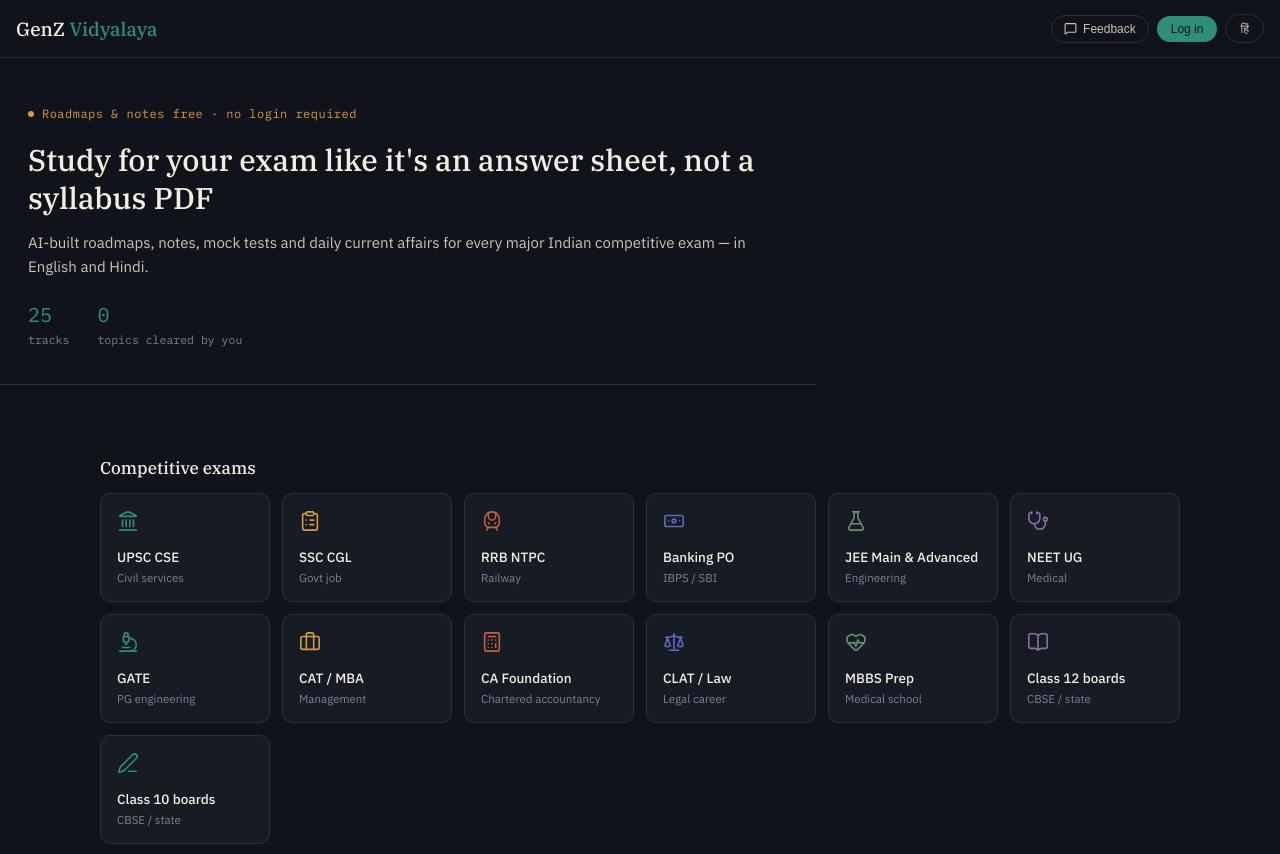
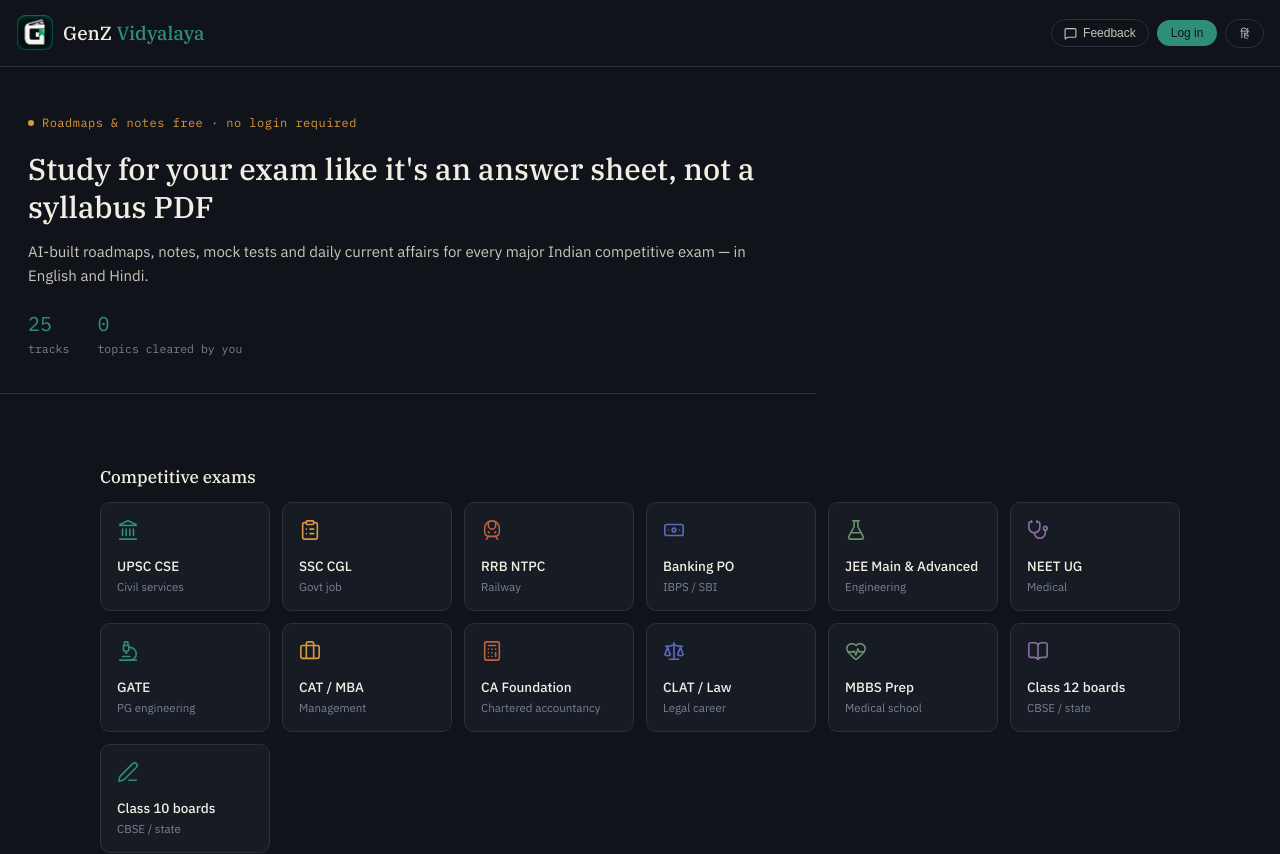
Before and after one commit to lensscapeclicks-maker/GenZ-Vidyalaya, a React (Create React App) app in the folder frontend/: page / in a window 1280 px wide. Shown: the top 854 px of the page. Built offline with nearby package versions, Linux system fonts and the light colour scheme.

Commit message:
Add GenZ Vidyalaya branding and logo

```diff
--- a/frontend/public/index.html
+++ b/frontend/public/index.html
@@ -2,14 +2,14 @@
 <html lang="en">
   <head>
     <meta charset="utf-8" />
-    <link rel="icon" href="%PUBLIC_URL%/favicon.ico" />
+    <link rel="icon" type="image/png" href="%PUBLIC_URL%/branding/genz-vidyalaya-logo.png" />
     <meta name="viewport" content="width=device-width, initial-scale=1" />
     <meta name="theme-color" content="#000000" />
     <meta
       name="description"
-      content="Web site created using create-react-app"
+     content="GenZ Vidyalaya — affordable, AI-powered learning for students preparing for exams and skills."
     />
-    <link rel="apple-touch-icon" href="%PUBLIC_URL%/logo192.png" />
+   <link rel="apple-touch-icon" href="%PUBLIC_URL%/branding/genz-vidyalaya-logo.png" />
     <!--
       manifest.json provides metadata used when your web app is installed on a
       user's mobile device or desktop. See https://developers.google.com/web/fundamentals/web-app-manifest/
@@ -24,7 +24,8 @@
       work correctly both with client-side routing and a non-root public URL.
       Learn how to configure a non-root public URL by running `npm run build`.
     -->
-    <title>React App</title>
+  <title>GenZ Vidyalaya</title>
+
     <link rel="preconnect" href="https://fonts.googleapis.com">
 <link href="https://fonts.googleapis.com/css2?family=IBM+Plex+Serif:wght@400;500;600&family=IBM+Plex+Sans:wght@400;500;600&family=IBM+Plex+Mono:wght@400;500&display=swap" rel="stylesheet">
   </head>
--- a/frontend/src/App.js
+++ b/frontend/src/App.js
@@ -679,7 +679,16 @@
     return (
       <div style={s.app}>
         <nav style={s.nav}>
-          <div style={s.logo}>GenZ <span style={{ color: C.teal }}>Vidyalaya</span></div>
+          <div style={s.brand}>
+  <img
+    src="/branding/genz-vidyalaya-logo.png"
+    alt="GenZ Vidyalaya"
+    style={s.brandLogo}
+  />
+  <span style={s.brandText}>
+    GenZ <span style={{ color: C.teal }}>Vidyalaya</span>
+  </span>
+</div>
           <div style={s.navRight}>
             <button style={s.feedbackNavBtn} onClick={() => setShowFeedback(true)}>
               <MessageSquare size={13} /> Feedback
@@ -1429,7 +1438,25 @@
 
   nav: { display: 'flex', alignItems: 'center', justifyContent: 'space-between', padding: '14px 16px', borderBottom: `1px solid ${C.hairline}`, gap: '10px' },
   navRight: { display: 'flex', alignItems: 'center', gap: '8px', flexShrink: 0 },
-  logo: { fontFamily: "'IBM Plex Serif', serif", fontWeight: 500, fontSize: '19px' },
+ brand: {
+  display: 'flex',
+  alignItems: 'center',
+  gap: '9px',
+  fontFamily: "'IBM Plex Serif', serif",
+  fontWeight: 500,
+  fontSize: '19px',
+},
+
+brandLogo: {
+  width: '38px',
+  height: '38px',
+  objectFit: 'contain',
+  display: 'block',
+},
+
+brandText: {
+  whiteSpace: 'nowrap',
+},
   langToggle: { padding: '6px 14px', background: 'transparent', border: `1px solid ${C.hairline}`, borderRadius: '16px', color: C.chalkDim, cursor: 'pointer', fontSize: '12px', fontFamily: "'IBM Plex Mono', monospace" },
 
   feedbackNavBtn: { display: 'flex', alignItems: 'center', gap: '6px', padding: '6px 12px', background: 'transparent', border: `1px solid ${C.hairline}`, borderRadius: '16px', color: C.chalkDim, cursor: 'pointer', fontSize: '12px' },
```
Also changed, not shown: frontend/public/branding/genz-vidyalaya-logo.png (added).
